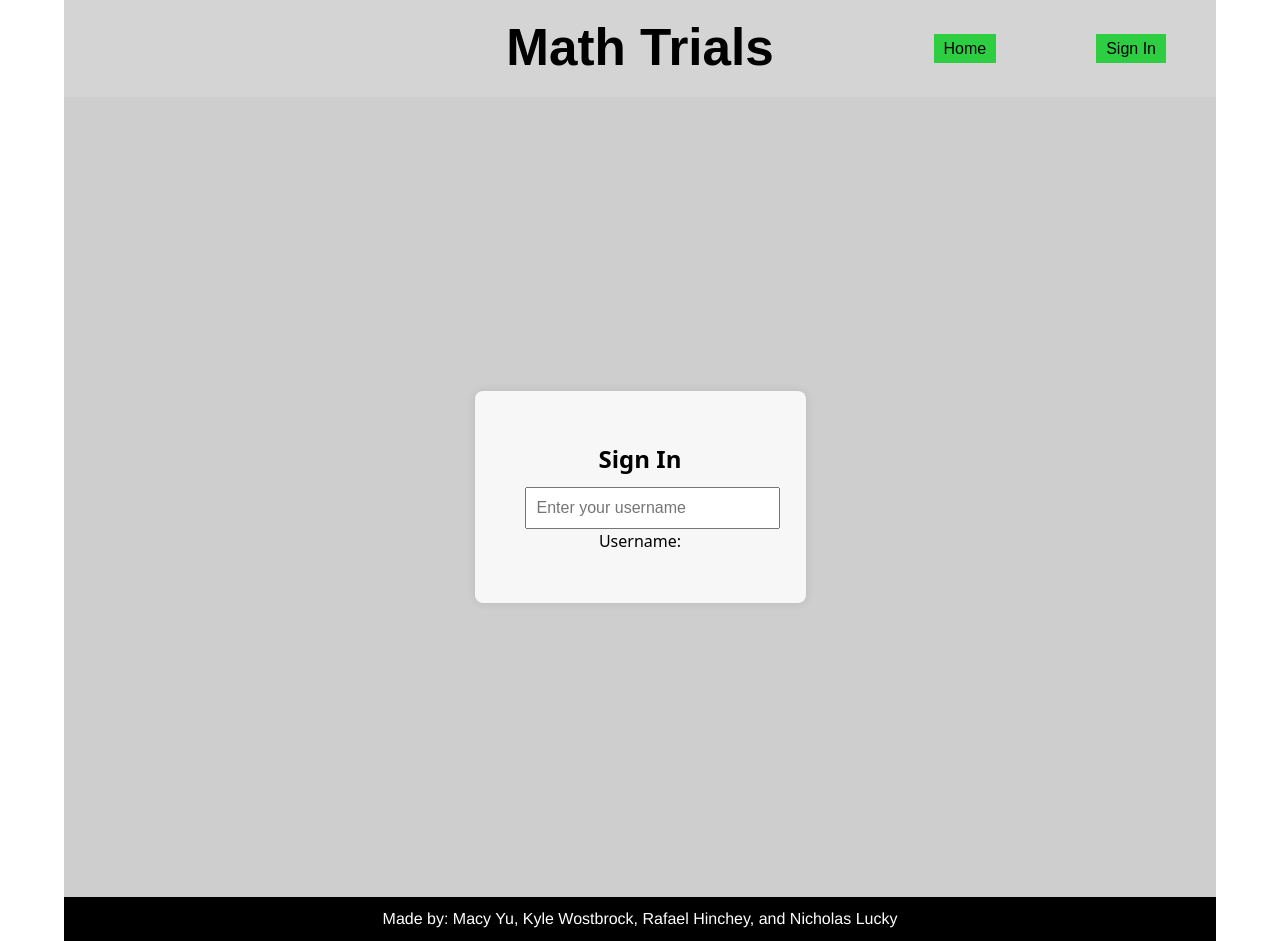
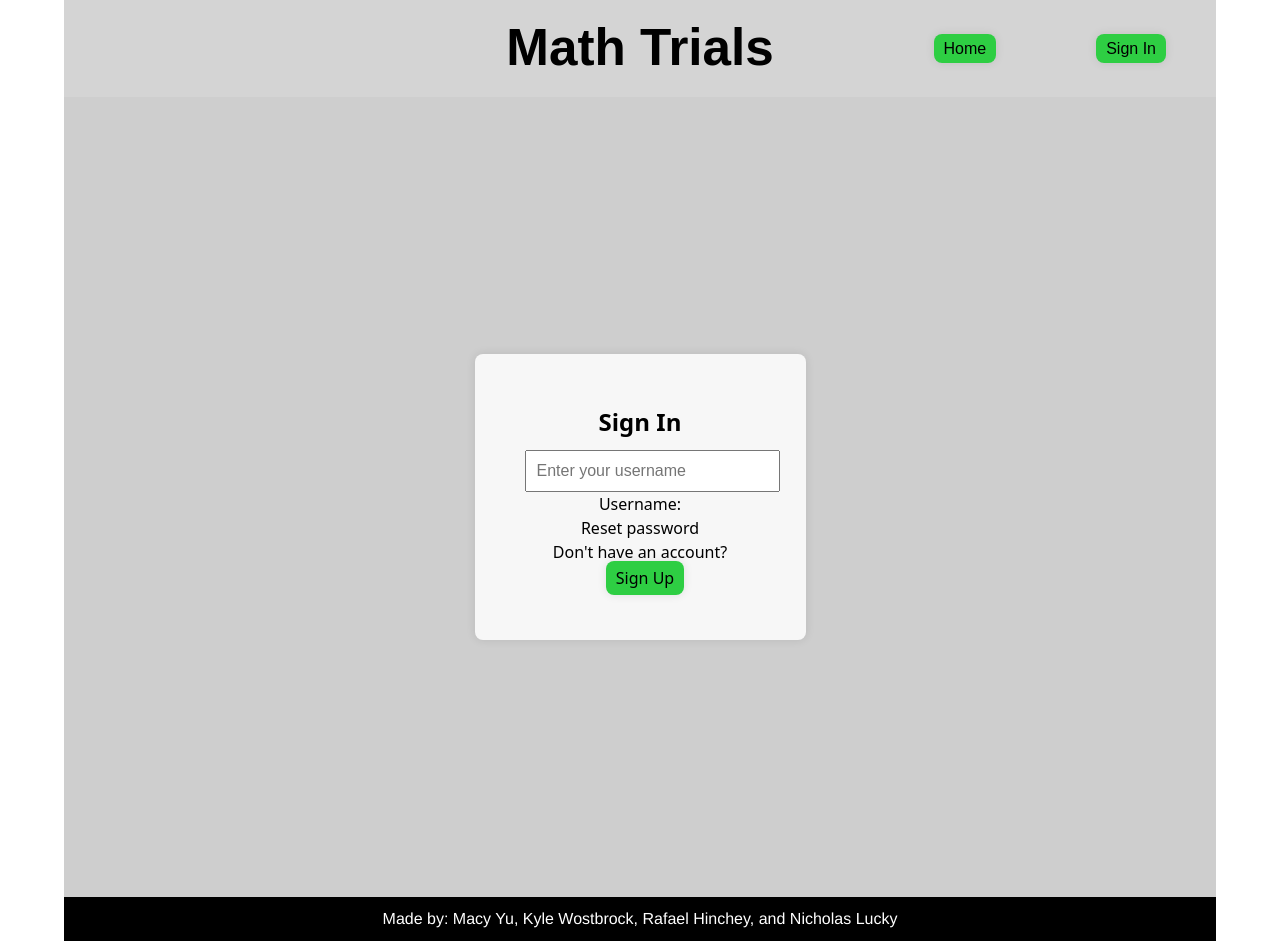
Before and after one commit to Masiesworld/math-game-website, a React (Vite) app in the folder client/: page /Sign-in in a window 1280 px wide. Built offline with nearby package versions, Linux system fonts and the light colour scheme.

Commit message:
more little changes

```diff
--- a/client/src/App.css
+++ b/client/src/App.css
@@ -42,6 +42,8 @@ body, html, #root{
     width: 70px;
     color: #000000;
     background-color: #2ece43;
+    border-radius: 8px;
+    box-shadow: 0 0 10px rgba(0,0,0,0.1);
     cursor: pointer;
 }
 
--- a/client/src/App.jsx
+++ b/client/src/App.jsx
@@ -6,7 +6,8 @@ import Footer from "./Components/Footer"
 import Home from "./Pages/Home"
 import Profile from "./Pages/Profile"
 
-import Signin from './Pages/Sign-in'
+import SignIn from './Pages/Sign-in'
+import SignUp from './Pages/Sign-up'
 
 function App() {
   return (
@@ -17,7 +18,8 @@ function App() {
           <Routes>
             <Route path="/" exact element= {<Home />} />
             <Route path="/profile" element={<Profile />} />
-            <Route path="/Sign-in" element={<Signin />} />
+            <Route path="/Sign-in" element={<SignIn />} />
+            <Route path="/Sign-up" element={<SignUp />} />
           </Routes>
 
             <Footer/>
--- a/client/src/Pages/Profile.jsx
+++ b/client/src/Pages/Profile.jsx
@@ -5,7 +5,7 @@
     function Profile(){
     return(
         <div>
-            <div class= "box-main">
+            <div className= "box-main">
                 <h1>Placeholder for details such as picture/class affiliation/personal scores?/ability to change details</h1>
             </div>
         </div>
--- a/client/src/Pages/Sign-in.jsx
+++ b/client/src/Pages/Sign-in.jsx
@@ -1,8 +1,9 @@
     import React, { useState } from 'react'
+    import { Link } from 'react-router-dom'
     import '../App.css'
 
 
-    function Signin(){
+    function SignIn(){
 
         const [name, setName] = useState("");
 
@@ -21,6 +22,9 @@
                 <input value={name} onChange={handleNameChange} type='text' placeholder='Enter your username'/>
                 {/* could delete later */}
                 <p>Username: {name}</p>
+                <p>Reset password</p>
+                <p>Don't have an account?</p>
+                <Link to="/Sign-up" className="btn btn-sm">Sign Up</Link>
 
             </div>
         </div>
@@ -28,4 +32,4 @@
          )
     }
 
-    export default Signin
+    export default SignIn
```
